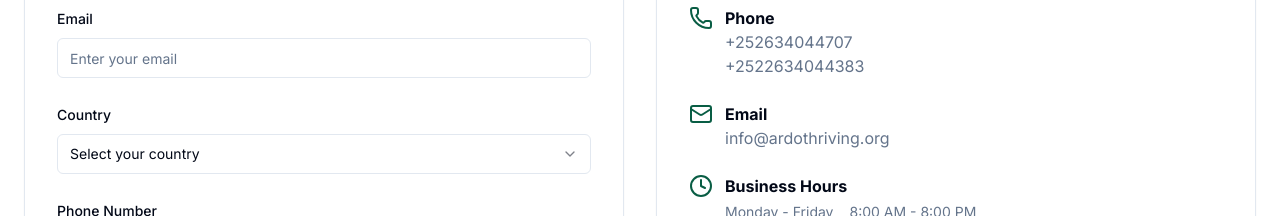
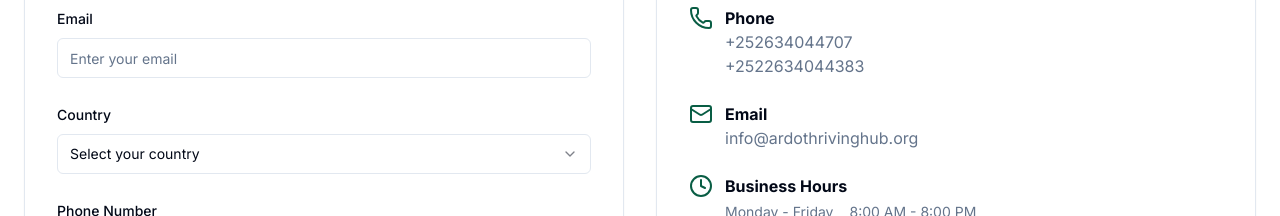
Before and after one commit to kimanibryan/ardothrivinghub, a Next.js app: page /contact in a window 1280 px wide. Shown: the part 980-1196 px from the top of the page. Built offline with nearby package versions, Linux system fonts and the light colour scheme.

Commit message:
email changed

```diff
--- a/components/contact-info.tsx
+++ b/components/contact-info.tsx
@@ -30,7 +30,7 @@ export function ContactInfo() {
           <Mail className="h-6 w-6 text-primary" />
           <div>
             <h4 className="font-bold">Email</h4>
-            <p className="text-muted-foreground break-words">info@ardothriving.org</p>
+            <p className="text-muted-foreground break-words">info@ardothrivinghub.org</p>
           </div>
         </div>
 
```
